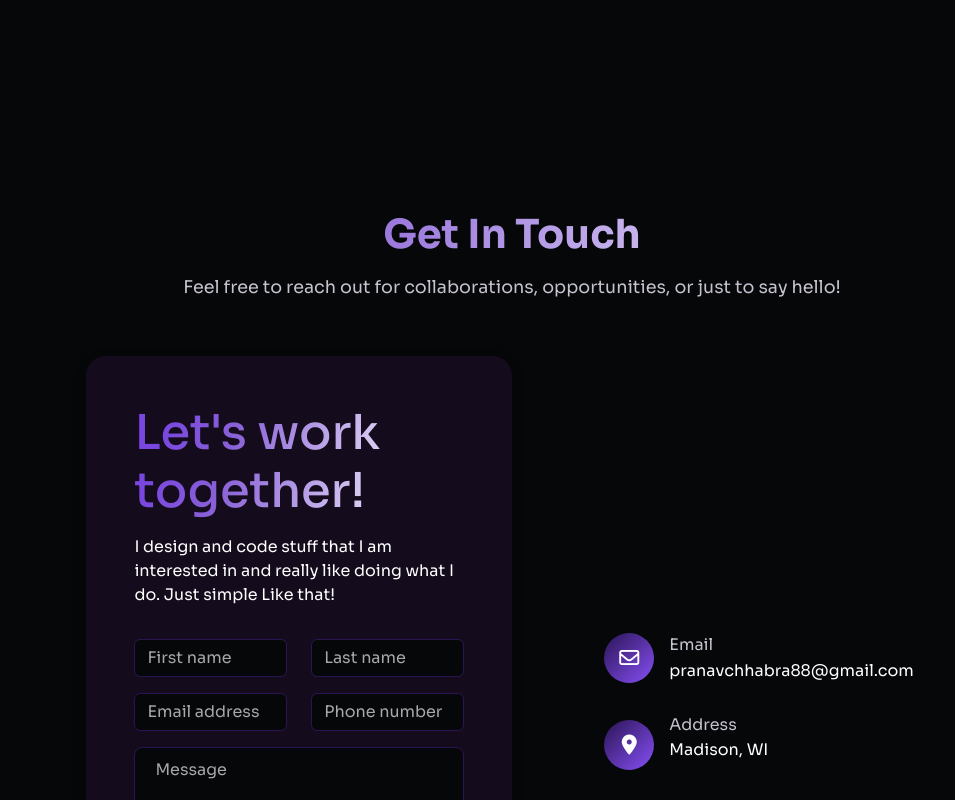
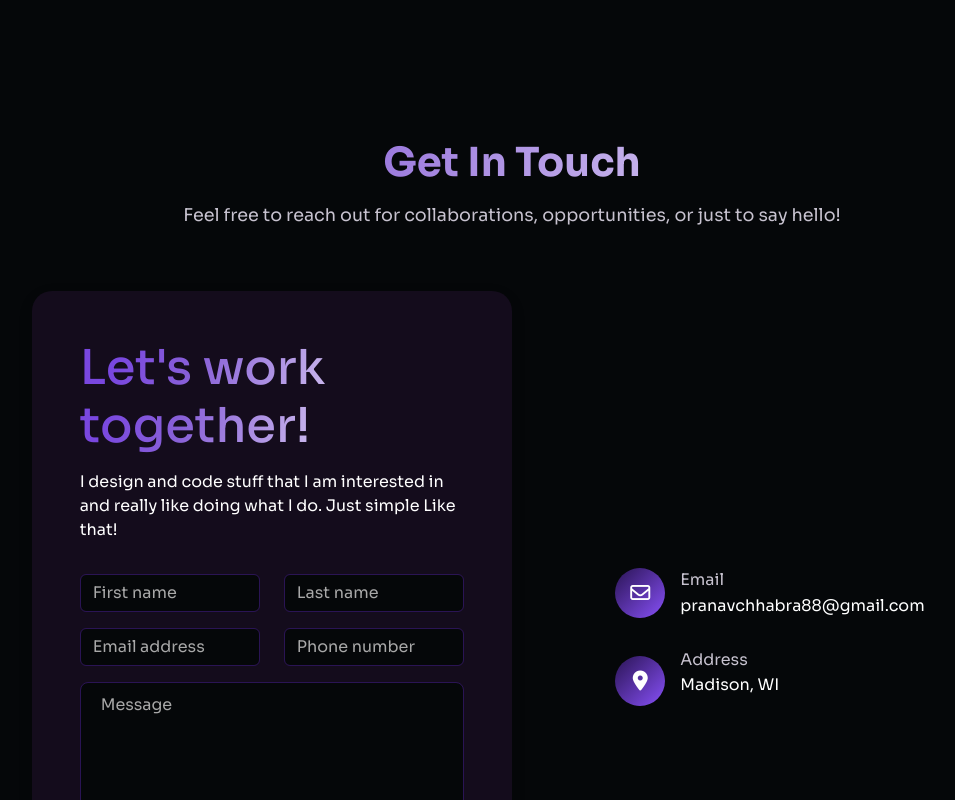
Before and after one commit to pc9350/Portfolio-Website, a React (Vite) app: page / in a window 1280 px wide. Shown: the part 6740-7540 px from the top of the page, without its empty margins (128-1083 px from the left). Built offline with nearby package versions, Linux system fonts and the light colour scheme.

Commit message:
Updated contact section

```diff
--- a/src/components/Contact.css
+++ b/src/components/Contact.css
@@ -1,5 +1,5 @@
 .contact {
-  padding: 5rem;
+  padding: 0.5rem;
   background-color: var(--bg-primary);
   font-family: "Sora", sans-serif;
   font-optical-sizing: auto;
@@ -121,7 +121,7 @@
   }
 
   .contact {
-    padding: 5rem;
+    padding: 1rem;
   }
 }
 
```
